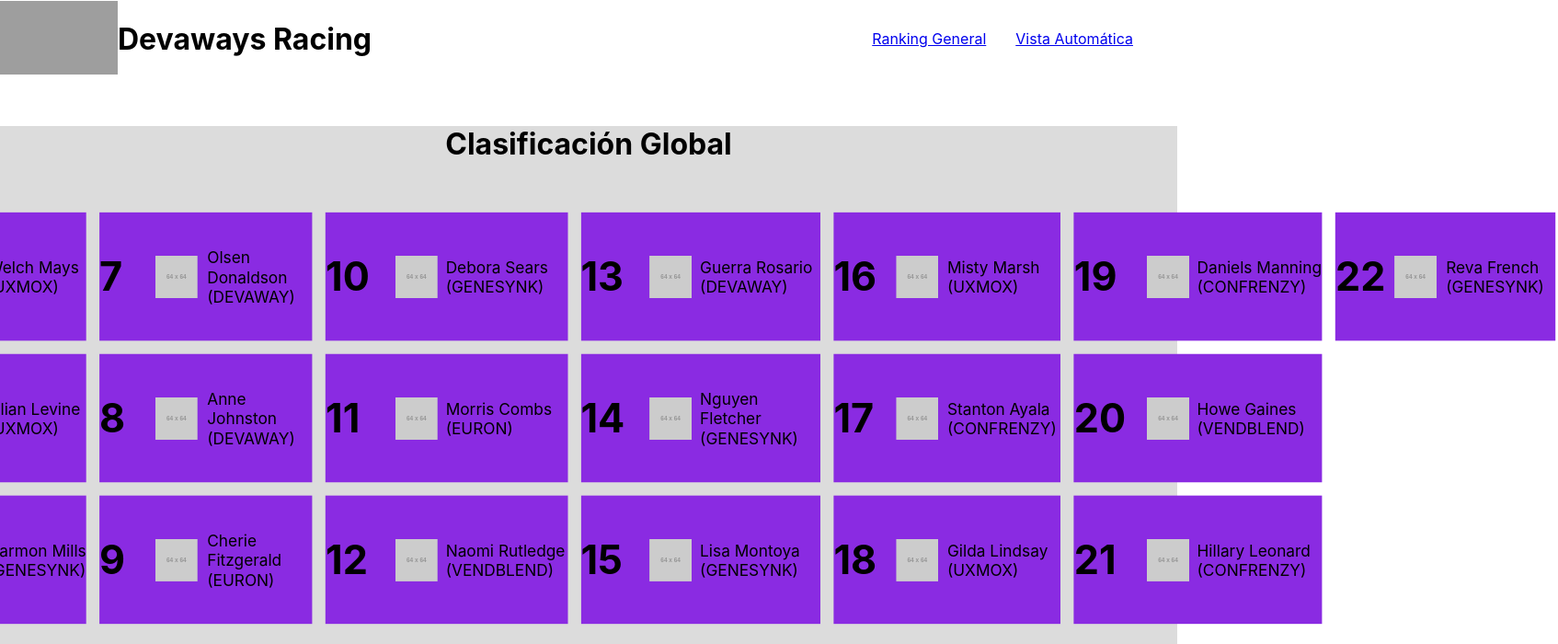
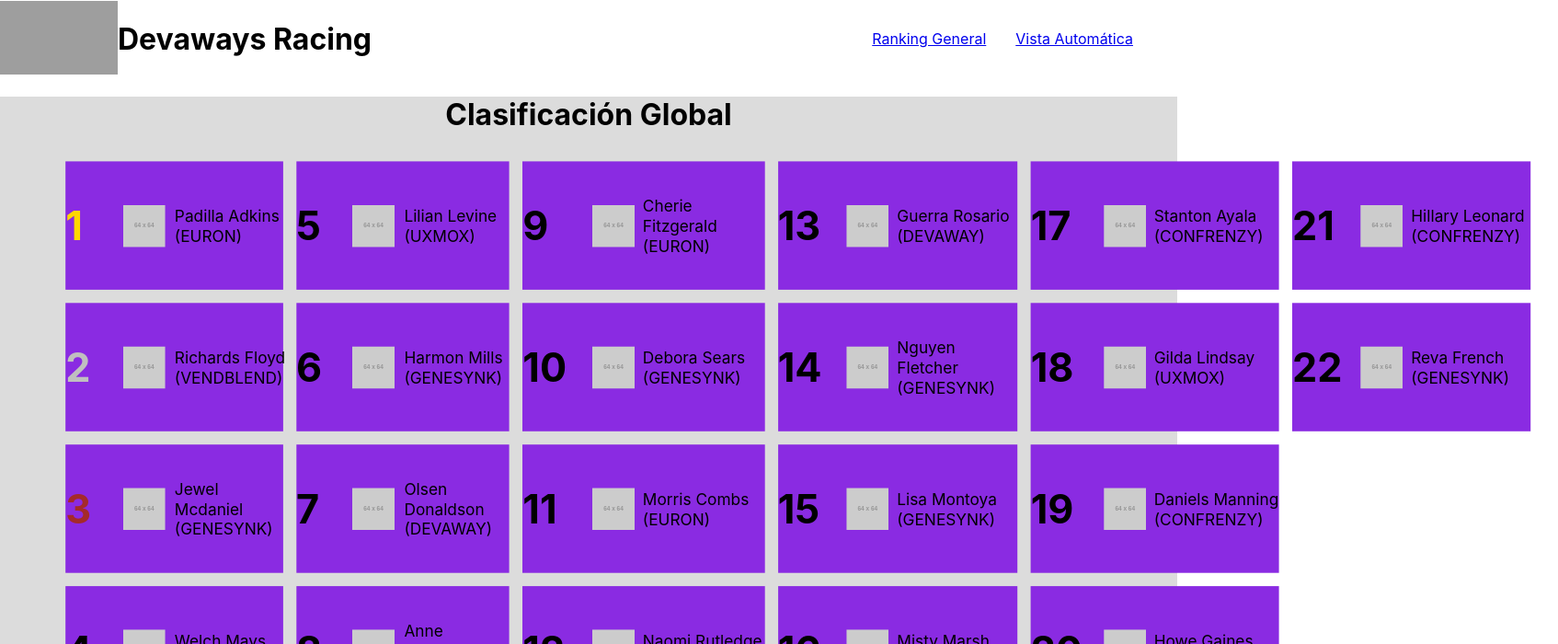
Before and after one commit to forteggu/devaways_test, a React (Create React App) app: page /generalRanking in a window 1280 px wide. Shown: the top 700 px of the page at 92% size, 1694 px wide, since content can reach past the window. Built offline with nearby package versions, Linux system fonts and the light colour scheme; grey boxes are pictures that could not be loaded.

Commit message:
Rearrange data presentation gen.rank

```diff
--- a/src/App.css
+++ b/src/App.css
@@ -1,8 +1,6 @@
 
 .mainContent {
-  padding-top: 2em;
-  width: auto;
-  margin: auto;
+
 }
 .App-link {
   color: #61dafb;
--- a/src/Components/GeneralRanking/GeneralRanking.module.css
+++ b/src/Components/GeneralRanking/GeneralRanking.module.css
@@ -12,9 +12,12 @@
   flex-flow: column wrap;
   list-style: none;
   justify-content: flex-start;
-  align-content: center;
+  align-content: space-around;
   align-items: stretch;
-  max-height: 80vh;
+  max-height: 90vh;
+  width: 100vw;
+  margin-top: -2em;
+  padding: 0;
 }
 
 .generalRankingContainer ul li.wrapper {
```
